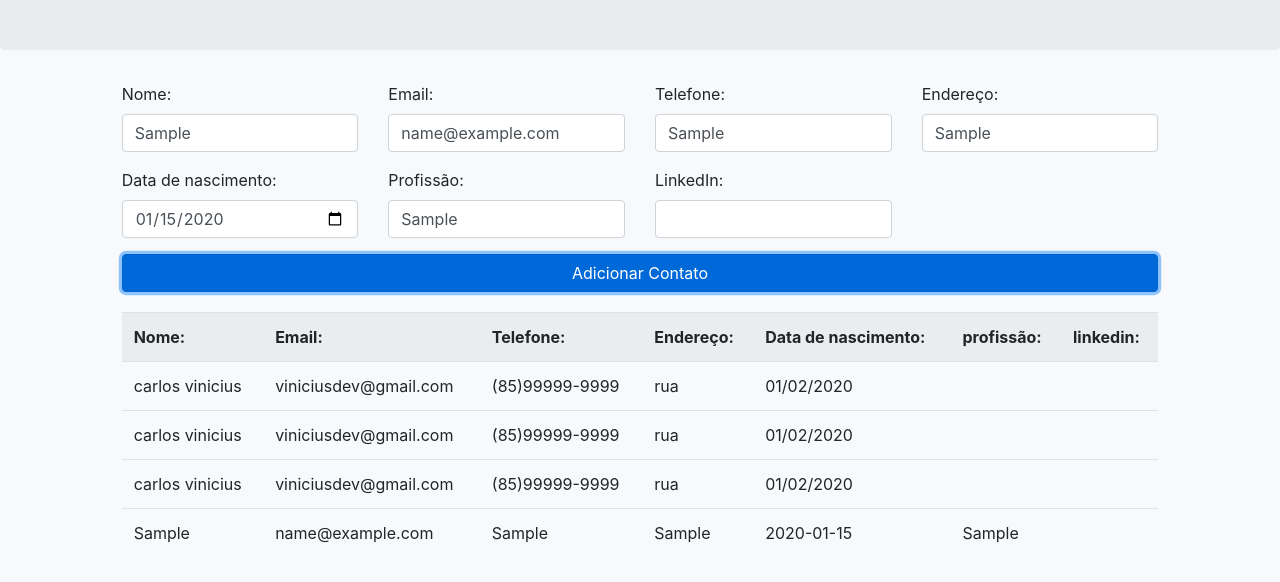
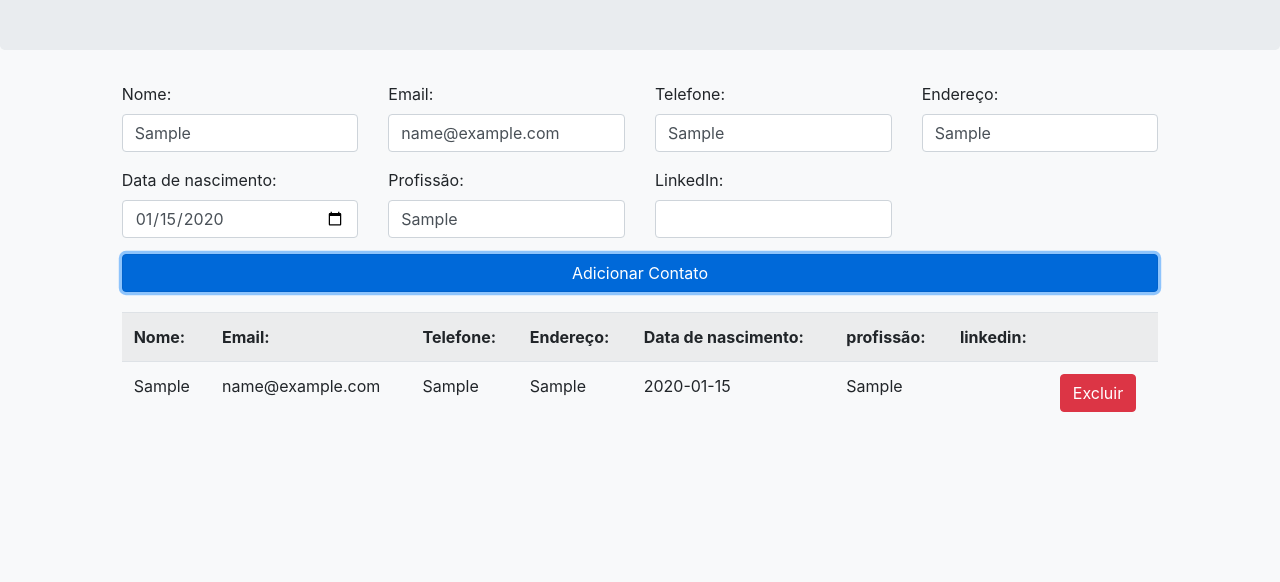
Before and after one commit to ViniciusDev26/trabalho-logica-unifor, a plain HTML site: page index.html in a window 1280 px wide. Both pictures are taken after typing "Sample", "name@example.com", "Sample", "Sample", "2020-01-15", "Sample" into the empty fields and a click on the button "Adicionar Contato". Shown: the part 134-716 px from the top of the page. Drawn offline with nearby package versions, Linux system fonts and the light colour scheme.

Commit message:
adição do botão de excluir

```diff
--- a/index.html
+++ b/index.html
@@ -56,6 +56,7 @@
         <th>Data de nascimento:</th>
         <th>profissão:</th>
         <th>linkedin:</th>
+        <th></th>
       </tr>
     </table>
   </main>
--- a/js/main.js
+++ b/js/main.js
@@ -1,15 +1,11 @@
-const data = [
-  new Contact("carlos vinicius", "viniciusdev@gmail.com", "(85)99999-9999", "rua", "01/02/2020"),
-  new Contact("carlos vinicius", "viniciusdev@gmail.com", "(85)99999-9999", "rua", "01/02/2020"),
-  new Contact("carlos vinicius", "viniciusdev@gmail.com", "(85)99999-9999", "rua", "01/02/2020"),
-];
+var data = [];
 
-
+// Atualizar os itens da Tabela sempre que houver adição ou exclusão
 function montarTable() {
   const table = document.querySelector('#table');
-  table.innerHTML = '<tr> <th>Nome:</th> <th>Email:</th> <th>Telefone:</th> <th>Endereço:</th> <th>Data de nascimento:</th> <th>profissão:</th> <th>linkedin:</th></tr>'
+  table.innerHTML = '<tr> <th>Nome:</th> <th>Email:</th> <th>Telefone:</th> <th>Endereço:</th> <th>Data de nascimento:</th> <th>profissão:</th> <th>linkedin:</th> <th></th> </tr>'
 
-  data.forEach(e => {
+  data.forEach((e, index) => {
     const row = document.createElement('tr');
 
     const nome = document.createElement('td');
@@ -34,6 +30,18 @@ function montarTable() {
       linkedin.appendChild(a);
     }
 
+    const tdButtonExcluir = document.createElement('td');
+    const buttonExcluir = document.createElement('button');
+    buttonExcluir.className = 'btn btn-danger';
+    buttonExcluir.textContent = 'Excluir'
+    buttonExcluir.addEventListener('click', () => {
+      const newArr = data.filter((e, i) => i != index);
+      data = newArr;
+      montarTable();
+    })
+    tdButtonExcluir.appendChild(buttonExcluir);
+
+
     row.appendChild(nome);
     row.appendChild(email);
     row.appendChild(telefone);
@@ -41,10 +49,12 @@ function montarTable() {
     row.appendChild(dataDeNascimento);
     row.appendChild(profissao);
     row.appendChild(linkedin);
+    row.appendChild(tdButtonExcluir);
     table.appendChild(row);
   });
 }
 
+// Função para adicionar um contato na Tabela, recurando os valores e criando um novo registro
 function adicionarContato() {
   const nome = document.querySelector('#nome').value;
   const email = document.querySelector('#email').value;
@@ -59,4 +69,5 @@ function adicionarContato() {
   montarTable();
 }
 
+// Montar a tabela a primeira vez assim que carregar a pagina
 window.onload = montarTable();
```
